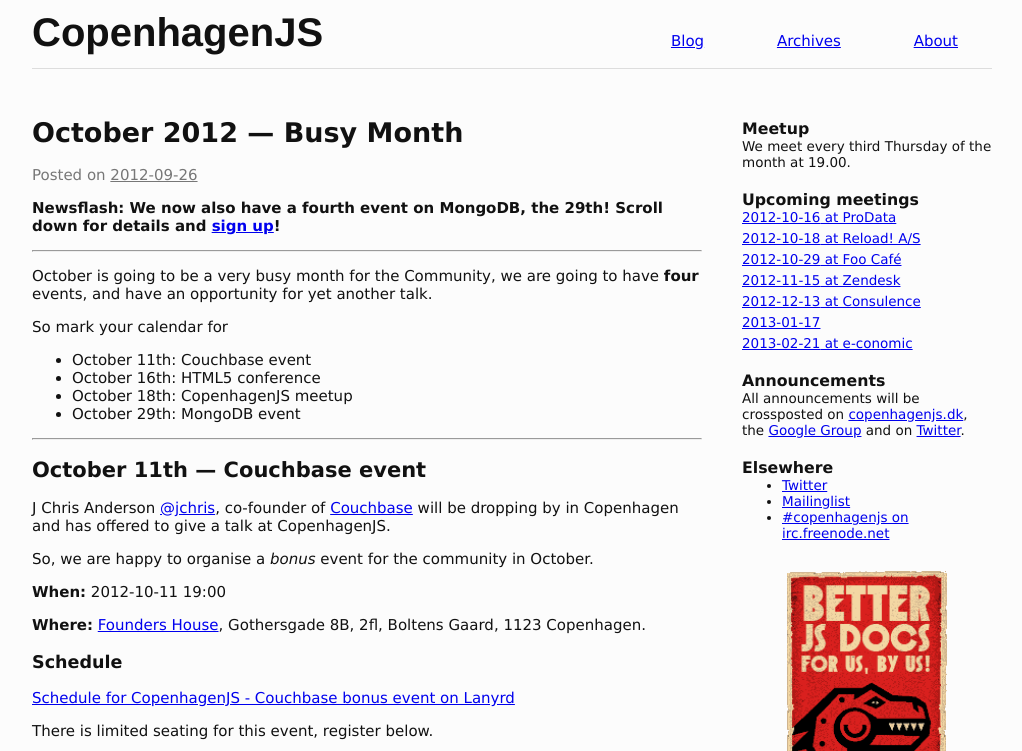
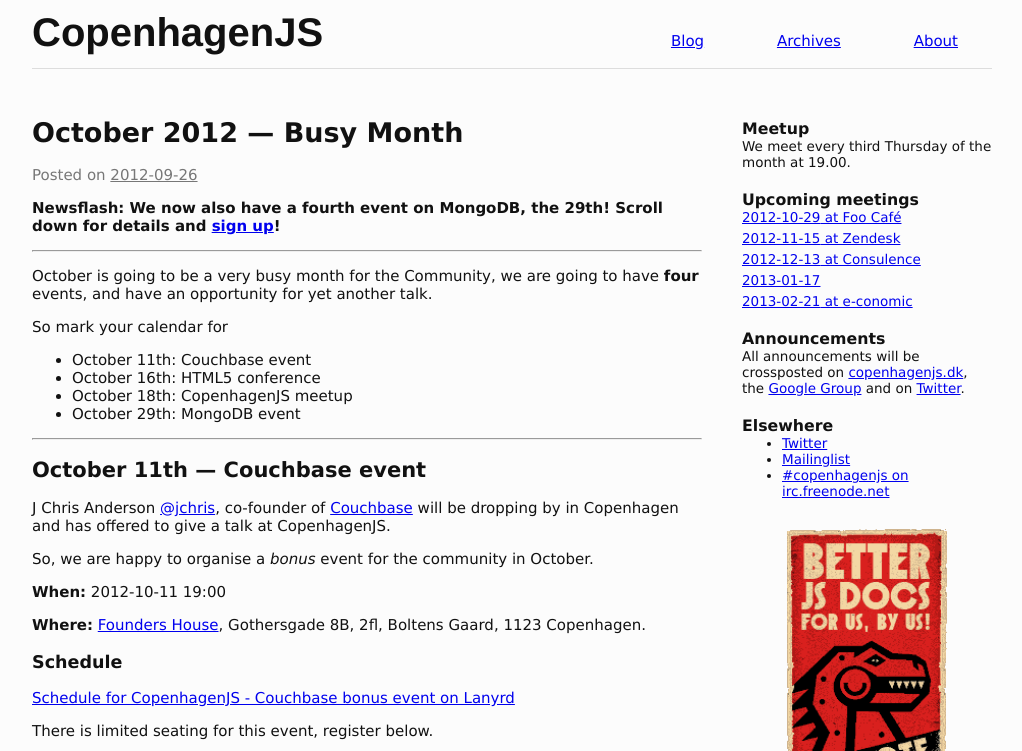
Before and after one commit to copenhagenjs/copenhagenjs.dk, a Jekyll site: the page built from index.html, in a window 1280 px wide and 900 px high, cut to the strip 0-751 px from the top of the window. Shown: the whole strip, without its empty margins (128-1150 px from the left). Built offline with Jekyll 4.4.1, drawn with Linux system fonts in a browser that asks for light colours; Markdown is read by kramdown in place of the engine named in the settings; a script that is not in the unit is left out.

Commit message:
Update _includes/upcoming.md
Removed expired dates

```diff
--- a/_includes/upcoming.md
+++ b/_includes/upcoming.md
@@ -1,7 +1,5 @@
 <div class="upcoming-meetings">
 	<h3>Upcoming meetings</h3>
-	<p><a href="http://createthewebcph-estw.eventbrite.com"><time datetime="2012-10-16T18:00">2012-10-16</time> at ProData</a></p>
-	<p><a href="http://lanyrd.com/2012/copenhagenjs-october/"><time datetime="2012-10-18T19:00">2012-10-18</time> at Reload! A/S</a></p>
 	<p><a href="http://simpleeventsignup.com/event/14498/signup/attendees?signup_token=1f4fd13ac194b6c"><time datetime="2012-10-29T19:00">2012-10-29</time> at Foo Café</a></p>
 	<p><a href="http://lanyrd.com/2012/copenhagenjs-november/"><time datetime="2012-11-15T19:00">2012-11-15</time> at Zendesk</a></p>
 	<p><a href="http://lanyrd.com/2012/copenhagenjs-december/"><time datetime="2012-12-13T19:00">2012-12-13</time> at Consulence</a></p>
```
